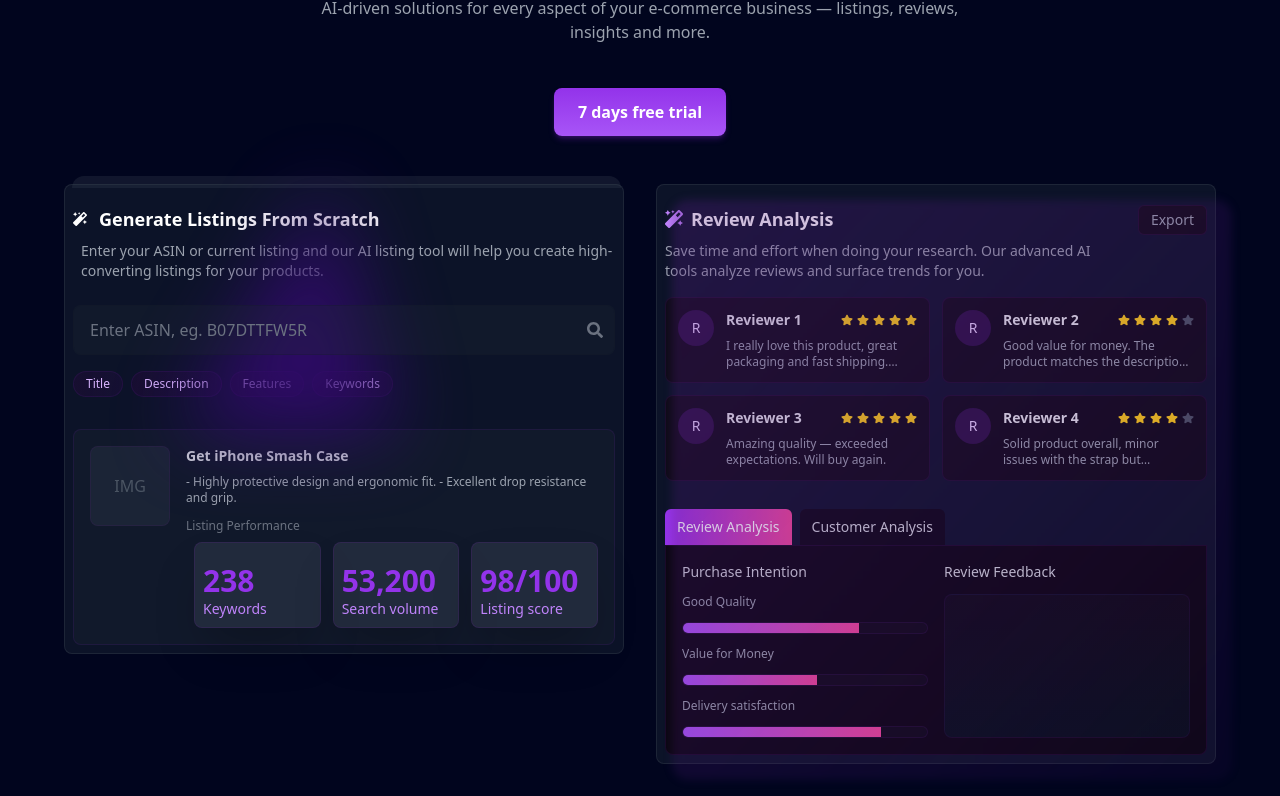
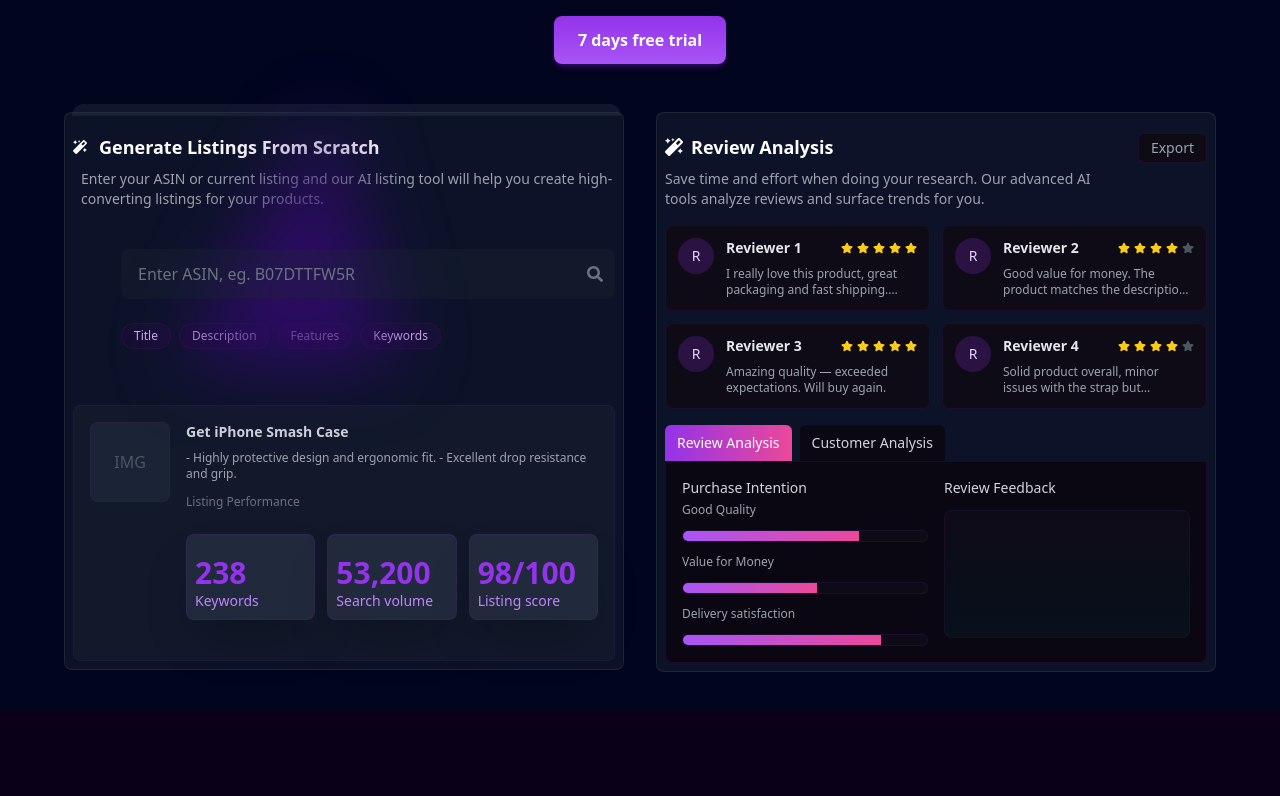
Before and after one commit to Nati-darse/Figma, a React (Vite) app in the folder Breeje/First/: page / in a window 1280 px wide. Shown: the part 2508-3304 px from the top of the page. Built offline with nearby package versions, Linux system fonts and the light colour scheme.

Commit message:
update the color contrast and shadow effects on the cards

```diff
--- a/Breeje/First/src/components/AISection.tsx
+++ b/Breeje/First/src/components/AISection.tsx
@@ -67,7 +67,7 @@ export default function AISection() {
   const [activeTab, setActiveTab] = useState<"review" | "customer">("review");
 
   return (
-    <section className="py-20 px-6 bg-[#01051e] text-white">
+    <section className="py-2 pb-0 px-6 bg-[#01051e] text-white">
       <div className="max-w-6xl mx-auto pb-10">
         <div className="text-center">
           <h2 className="text-3xl md:text-4xl font-extrabold flex items-center justify-center gap-2">
@@ -95,7 +95,6 @@ export default function AISection() {
               <div className="absolute top-0 left-1/3 -translate-x-1/3 w-0 h-0
             border-l-[150px] border-r-[70px] border-b-[250px] border-transparent
             border-b-[#320a6e] blur-2xl opacity-90 rotate-110" />
-
                   <div className="flex flex-col gap-4 ">
                     <div className="flex items-start justify-between gap-4">
                       <div >
@@ -108,7 +107,7 @@ export default function AISection() {
                         </p>
                       </div>
                     </div>
-                <div className="mt-2">
+                    <div className="my-6 pl-12">
                       <div className="flex items-center gap-3">
                         <div className="relative flex-1">
                           <input
@@ -118,7 +117,7 @@ export default function AISection() {
                           <FaSearch className="absolute right-3 top-1/2 -translate-y-1/2 text-gray-500" />
                         </div>
                       </div>
-                  <div className="mt-4 flex flex-wrap gap-2">
+                      <div className="mt-6 flex flex-wrap gap-2">
                         {["Title", "Description", "Features", "Keywords"].map((t) => (
                           <span
                             key={t}
@@ -139,8 +138,8 @@ export default function AISection() {
                       <div className="text-xs text-gray-400 mt-2">
                         - Highly protective design and ergonomic fit. - Excellent drop resistance and grip.
                       </div>
-                      <div className="mt-3 text-xs text-gray-500">Listing Performance</div>
-                      <div className="mt-2 grid grid-cols-3 gap-3 pl-2 ">
+                      <div className="my-3 text-xs text-gray-500">Listing Performance</div>
+                      <div className="my-4 grid grid-cols-3 gap-3 py-2">
                         <MetricBox value="238" label="Keywords" />
                         <MetricBox value="53,200" label="Search volume" />
                         <MetricBox value="98/100" label="Listing score" />
@@ -154,13 +153,12 @@ export default function AISection() {
 
           {/* RIGHT: Review Analysis card with stacked depth effect */}
           <div className="relative">
-            <div className="absolute -bottom-4 -right-4 w-full h-full rounded-2xl bg-gradient-to-br from-purple-900/30 to-purple-950/10 blur-sm z-0"></div>
-            <Card className="relative bg-gradient-to-br from-[#13062a] to-[#0c0515] border border-purple-900/30 shadow-2xl shadow-blue-900/10 z-10 overflow-visible">
+          <Card className="relative bg-gradient-to-br from-[#13062a] to-[#270f7d] border border-purple-900/30 shadow-2xl shadow-blue-900/10 z-10 overflow-visible">
               <div className="flex flex-col gap-4">
                 <div className="flex items-start justify-between gap-4">
                   <div>
                     <h3 className="flex items-center gap-2 text-white text-lg font-semibold">
-                      <FaMagic className="text-purple-400" />
+                      <FaMagic className="text-white" />
                       Review Analysis
                     </h3>
                     <p className="text-gray-400 mt-2 text-sm">
@@ -193,7 +191,7 @@ export default function AISection() {
                     text="Solid product overall, minor issues with the strap but customer service was helpful."
                   />
                 </div>
-                <div className="mt-3">
+                <div className="mt-0">
                   <div className="flex gap-2 items-center">
                     <button
                       onClick={() => setActiveTab("review")}
@@ -212,7 +210,7 @@ export default function AISection() {
                     <div className="grid md:grid-cols-2 gap-4">
                       <div>
                         <div className="text-sm text-gray-300 font-medium">Purchase Intention</div>
-                        <div className="mt-3 space-y-3">
+                        <div className="mt-1 space-y-3">
                           <div className="text-xs text-gray-400">Good Quality</div>
                           <ProgressBar value={72} />
                           <div className="text-xs text-gray-400 mt-2">Value for Money</div>
@@ -223,7 +221,7 @@ export default function AISection() {
                       </div>
                       <div>
                         <div className="text-sm text-gray-300 font-medium">Review Feedback</div>
-                        <div className="mt-3 h-36 bg-gradient-to-b from-[#0e0b17] to-[#07101b] rounded-lg border border-purple-900/15 flex items-end gap-2 px-3 py-3">
+                        <div className="mt-3 h-32 bg-gradient-to-b from-[#0e0b17] to-[#07101b] rounded-lg border border-purple-900/15 flex items-end gap-2 px-3 py-3">
                           {Array.from({ length: 12 }).map((_, i) => (
                             <div key={i} className="flex-1 flex items-end">
                               <div
```
Lines whose indentation alone changed are shown as unchanged.
